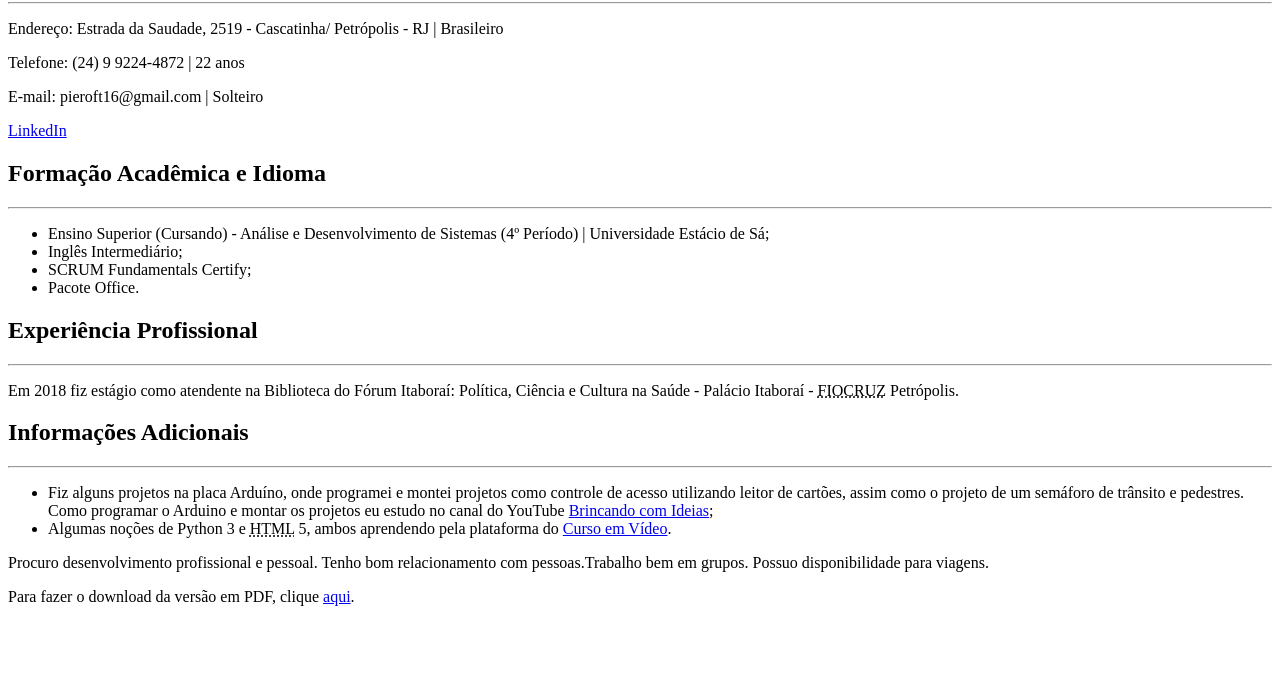
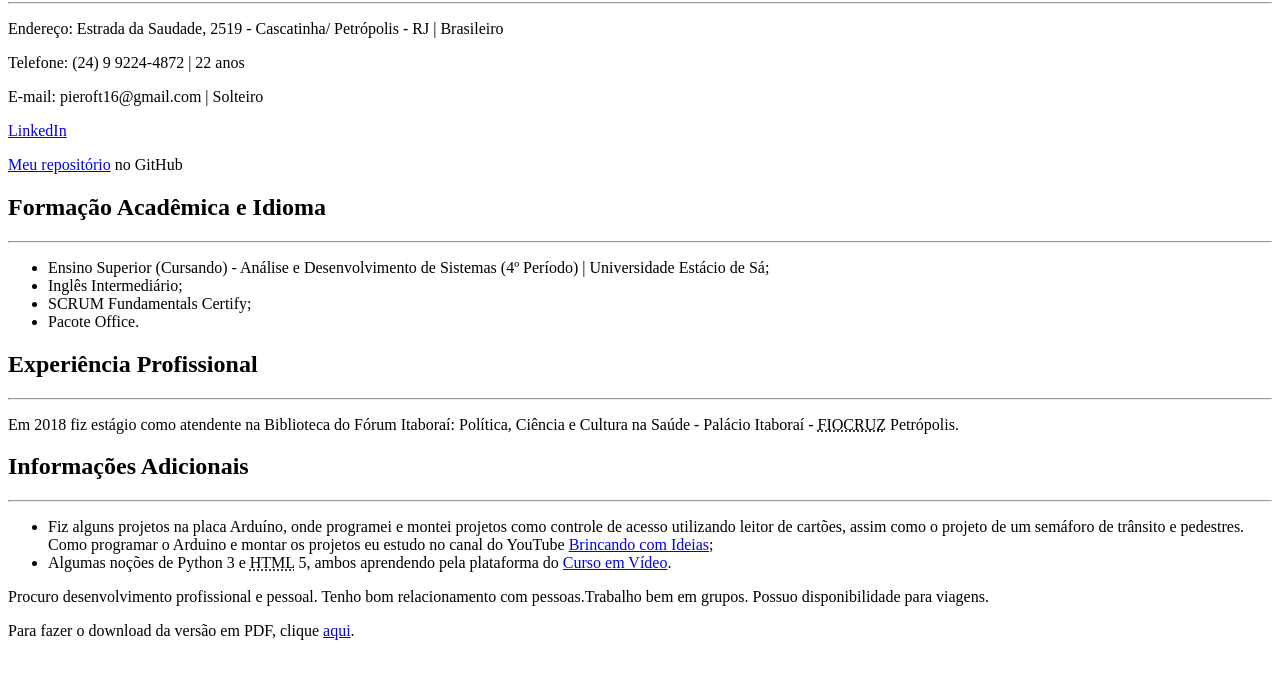
Before and after one commit to pieroftorres/Portif-lio, a plain HTML site: page index.html in a window 1280 px wide. Shown: the part 78-756 px from the top of the page. Drawn offline with Linux system fonts and the light colour scheme.

Commit message:
Adicionando Link do Repositório no GitHub

```diff
--- a/index.html
+++ b/index.html
@@ -14,6 +14,7 @@
     <p>Telefone: (24) 9 9224-4872 | 22 anos</p>
     <p>E-mail: pieroft16@gmail.com | Solteiro</p>
     <p><a href="https://www.linkedin.com/in/piero-f-73072b140/">LinkedIn</a></p>
+    <p><a href="https://github.com/pieroftorres">Meu repositório</a> no GitHub</p>
     <h2>Formação Acadêmica e Idioma</h2>
     <hr>
     <ul type="disk">
```
